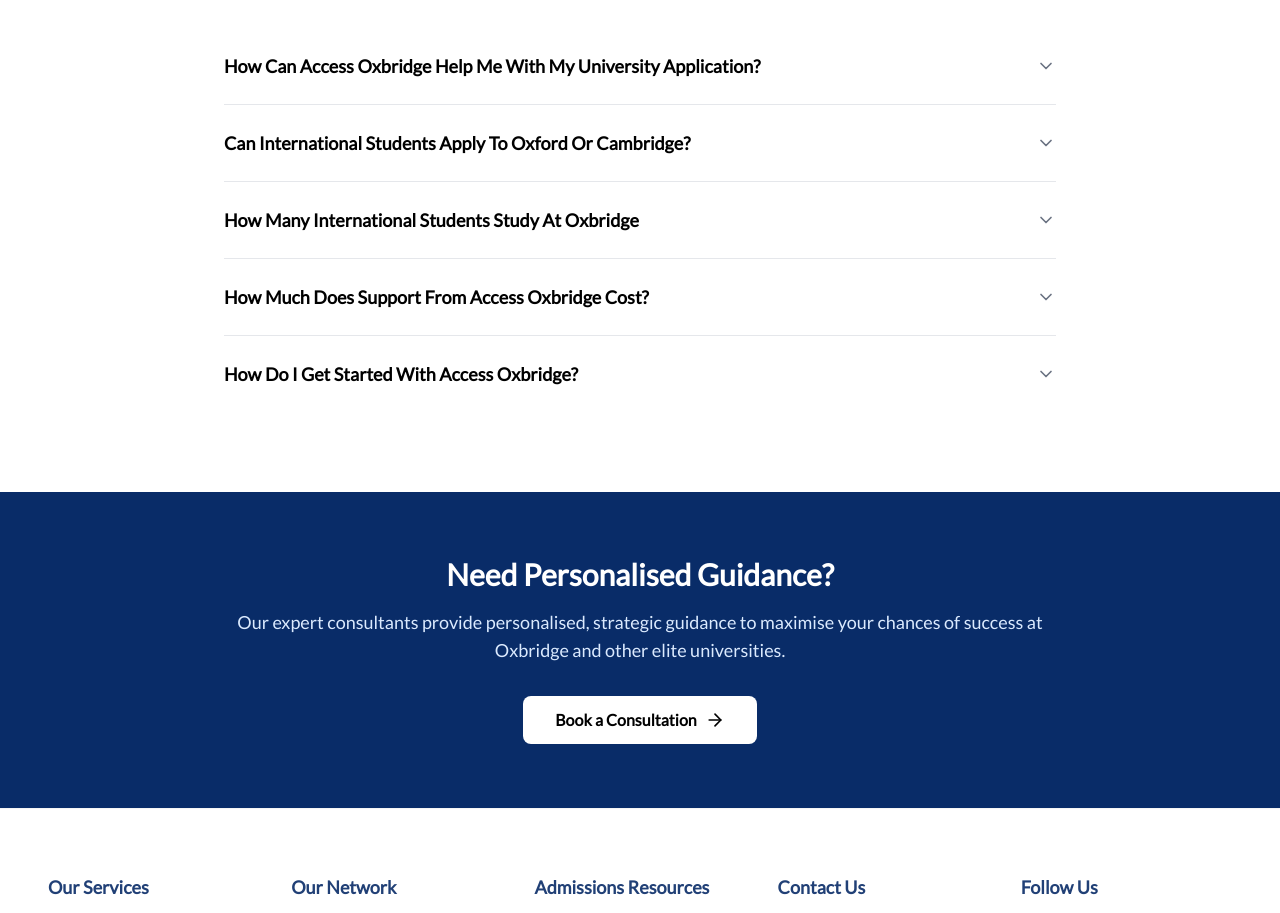
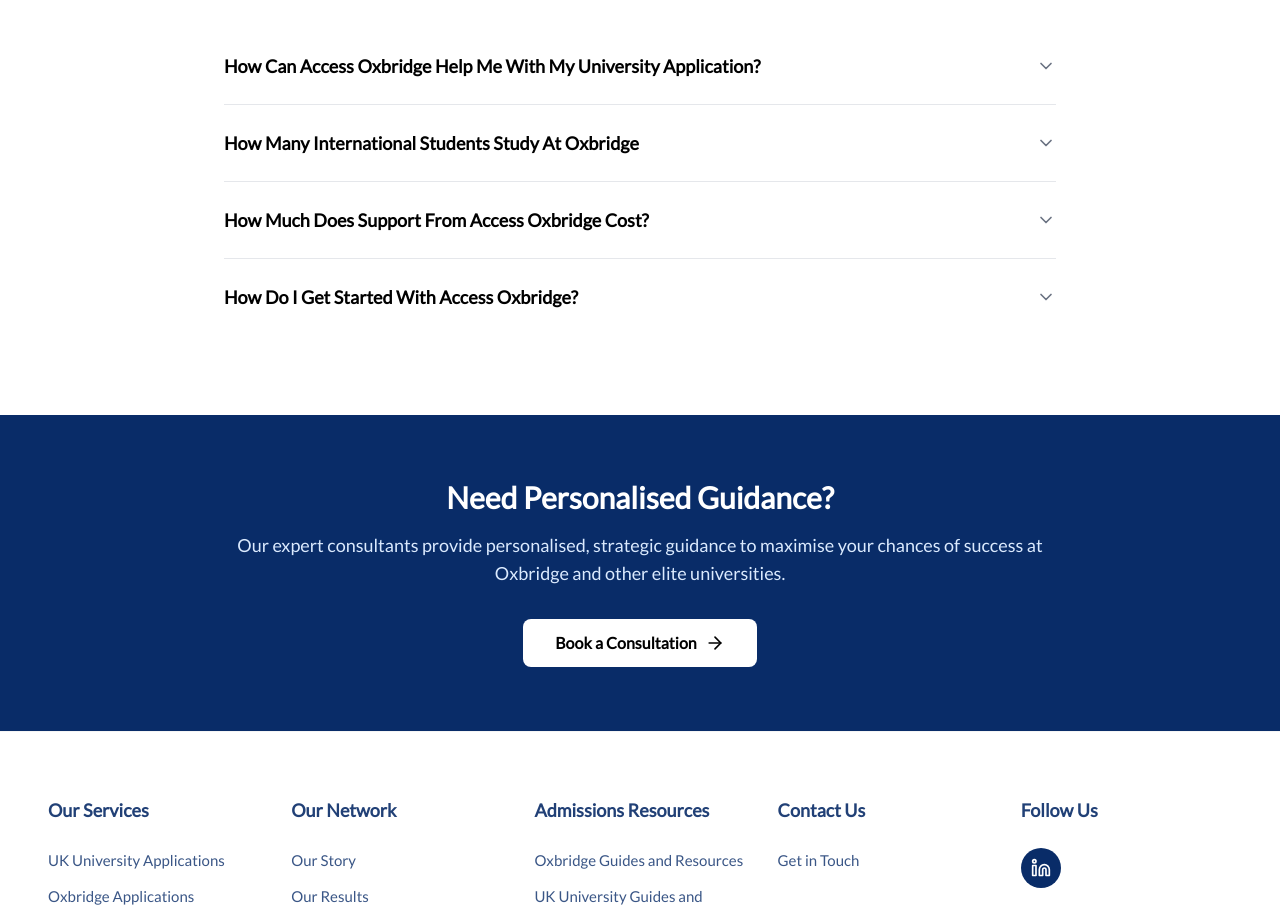
Before and after one commit to AccessOxbridge/Website, a Next.js app: page /consultation in a window 1280 px wide. Shown: the part 1380-2293 px from the top of the page. Built offline with nearby package versions, Linux system fonts and the light colour scheme.

Commit message:
fix: Remove outdated FAQ entry regarding international student applications to streamline content and improve relevance

```diff
--- a/src/configs/home.config.ts
+++ b/src/configs/home.config.ts
@@ -166,10 +166,6 @@
           answer: "Access Oxbridge Offers provides focused, academically rigorous support for applicants to Oxford, Cambridge, and the UK's most competitive universities, including:\n\n* **Personalised Academic Strategy:** A tailored roadmap covering subject preparation, supercurriculars, admissions tests, and key application milestones.\n* **Expert Oxbridge Insight:** Guidance from experienced mentors with deep understanding of Oxford and Cambridge subject-level assessment.\n* **Application & Personal Statement Support:** Structured development to clearly and compellingly articulate academic motivation and subject readiness.\n* **Interview Preparation:** Targeted practice to build confident academic thinking, sharp reasoning, and clear communication under pressure.\n* **UK Admissions Guidance:** Strategic support across UCAS choices, entry requirements, offer management, and results-day decisions at leading universities."
         },
         {
-          question: "Can international students apply to Oxford or Cambridge?",
-          answer: "Yes! International students can absolutely apply to Oxbridge, and both universities welcome qualified applicants from around the world through the normal UCAS process, provided they meet the academic and admissions test requirements and complete any interview stages just like UK applicants."
-        },
-        {
           question: "How Many International Students Study at Oxbridge",
           answer: "**University of Oxford:**\n\n* Around **35 % of the student body is international**, meaning students from outside the UK make up roughly one‑third of all Oxford students.\n\n**University of Cambridge:**\n\n* Around **32 % of students at Cambridge are international**, placing the university's international presence on a par with other leading UK institutions."
         },
```
